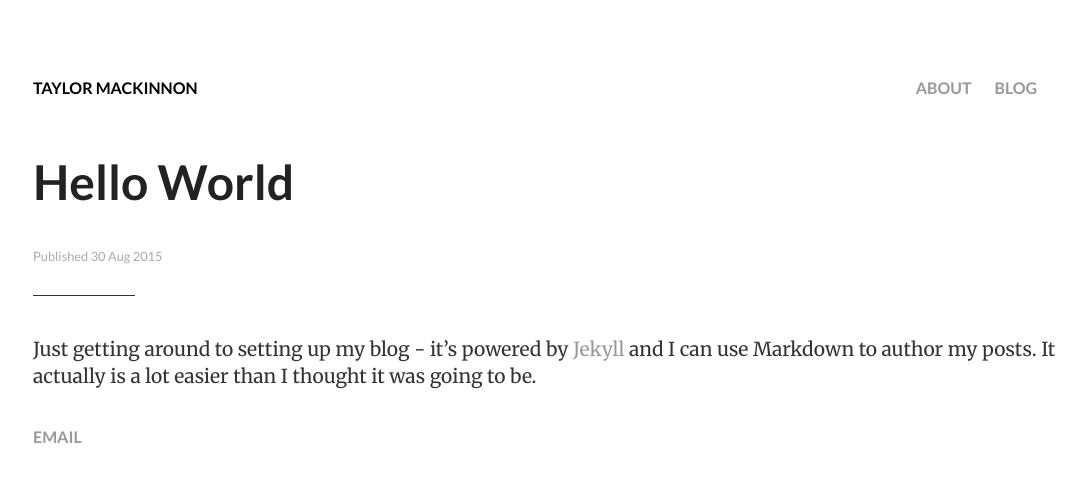
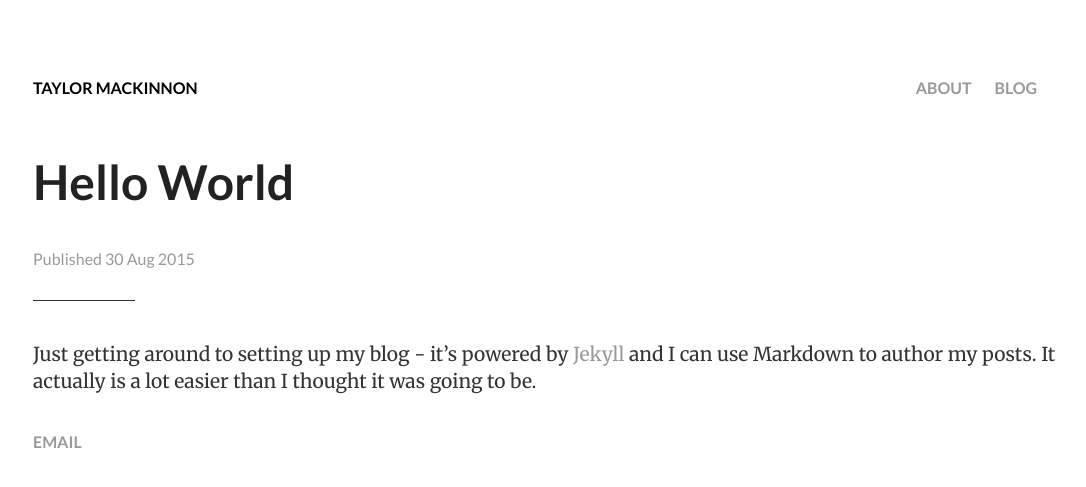
Before and after one commit to taymac/taymac.github.io, a Jekyll site: the page built from _posts/2015-08-30-Hello-World.md, in a window 1280 px wide. Shown: the top 487 px of the page, without its empty margins (95-1181 px from the left). Built offline with Jekyll 4.4.1, drawn with Linux system fonts in a browser that asks for light colours.

Commit message:
Update main.css

```diff
--- a/css/main.css
+++ b/css/main.css
@@ -144,9 +144,9 @@ textarea {
 
    p.meta {
     font-family: 'Lato', sans-serif;
-    font-size: .8em;
+    font-size: 1em;
     margin: 0;
-    color: #aaa;
+    color: #999;
    }
 
    p.meta:after {
```
